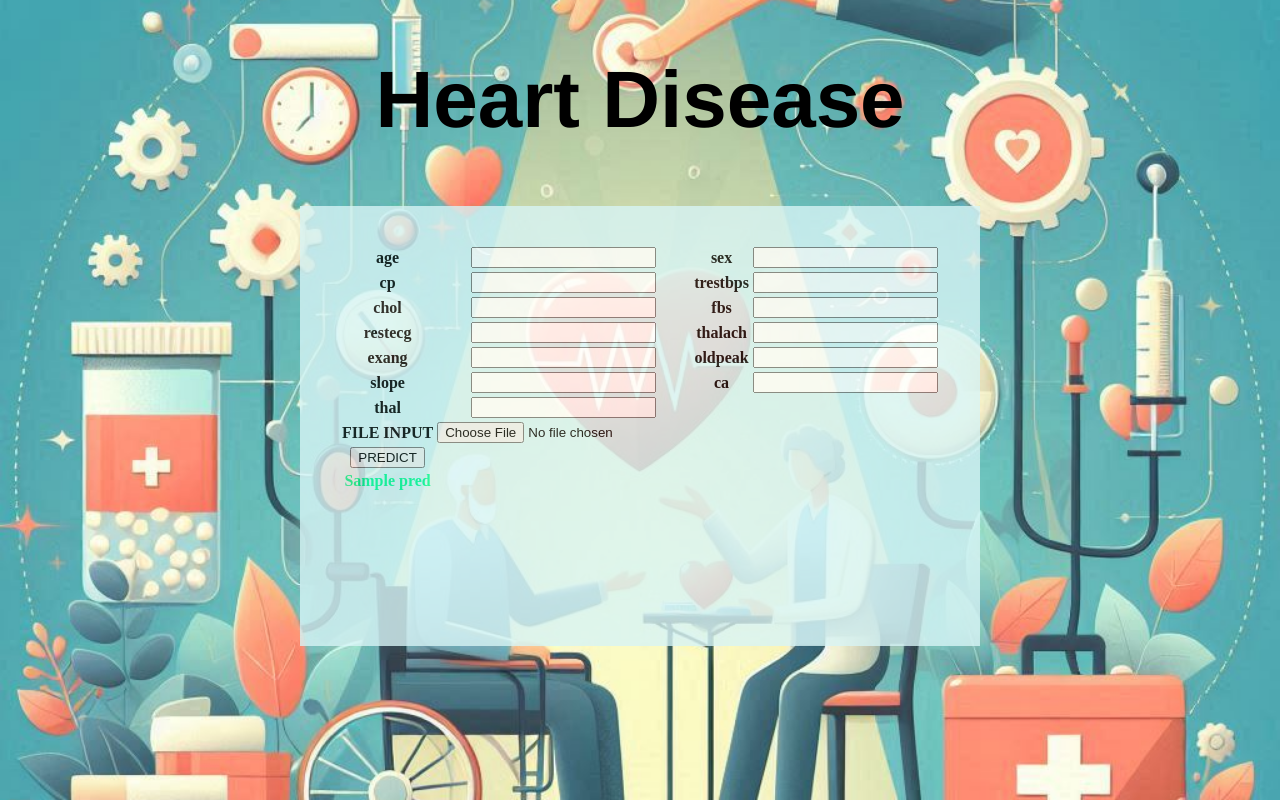
After one commit to Sidd0770/SIHgind, a Flask app: template app/templates/index.html in a window 1280 px wide. The commit adds this page. Run offline with Flask 3, Linux system fonts and the light colour scheme; the template is opened without the code that fills it: most values are stand-ins (such as "Sample title", 1, 10 or a date in 2020); parts of the project's set-up code (start-up, migrations or seed data) failed here and were passed over.

Commit message:
added prediction functionality

```diff
--- /dev/null
+++ b/app/app.py
@@ -0,0 +1,71 @@
+from flask import Flask, request, render_template, jsonify,url_for
+import pickle
+import numpy as np
+
+app = Flask(__name__)
+
+# Load the pre-trained ML model using pickle
+model = pickle.load(open("app/model.pkl", 'rb'))
+
+@app.route('/')
+def index():
+    return render_template('index.html')
+
+@app.route('/predict', methods=['POST'])
+def predict():
+    try:
+        # Get features from form data
+        age = request.form.get("age")
+        sex = request.form.get("sex")
+        cp = request.form.get("cp")
+        trestbps = request.form.get("trestbps")
+        chol = request.form.get("chol")
+        fbs = request.form.get("fbs")
+        restecg = request.form.get("restecg")
+        thalach = request.form.get("thalach")
+        exang = request.form.get("age")
+        oldpeak = request.form.get("oldpeak")
+        slope = request.form.get("slope")
+        ca = request.form.get("ca")
+        thal = request.form.get("thal")
+
+        if age is None :
+            return jsonify({'error': 'Missing age data'})
+        elif sex is None:
+            return jsonify({'error': 'Missing sex data'})
+        elif cp is None:
+            return jsonify({'error': 'Missing cp data'})
+        elif trestbps is None:
+            return jsonify({'error': 'Missing trestbps data'})
+        elif chol is None:
+            return jsonify({'error': 'Missing chol data'})
+        elif fbs is None:
+            return jsonify({'error': 'Missing fbs data'})
+        elif restecg is None:
+            return jsonify({'error': 'Missing restecg data'})
+        elif thalach is None:
+            return jsonify({'error': 'Missing thalach data'})
+        elif exang is None:
+            return jsonify({'error': 'Missing exang data'})
+        elif oldpeak is None:
+            return jsonify({'error': 'Missing oldpeak data'})
+        elif slope is None:
+            return jsonify({'error': 'Missing slope data'})
+        elif ca is None:
+            return jsonify({'error': 'Missing ca data'})
+        elif thal is None:
+            return jsonify({'error': 'Missing sex data'})
+
+        # Convert form data to model input
+        data = [float(age), float(sex), float(sex), float(sex), float(sex), float(sex), float(sex), float(sex), float(sex), float(sex), float(sex), float(sex), float(sex)]
+        data = np.array(data).reshape(1, -1)
+
+        # Make prediction
+        prediction = model.predict(data)
+
+        return render_template("index.html", pred = "Your Heart is Happy" if prediction[0] == 0 else "Likelihood of Heart Problem")
+    except Exception as e:
+        return jsonify({'error': str(e)}), 500
+
+if __name__ == '__main__':
+    app.run(debug=True)
--- a/style.css
+++ b/app/static/style.css
@@ -11,12 +11,12 @@
 body{
     margin:0;
     padding:0;
-    background-image:url("/images/Designer.jpeg") ;
+    background-image:url("images/Designer.jpeg") ;
     background-size: cover;
     background-position:center;
     background-repeat: no-repeat;
     background-attachment:fixed ;
-    /* height:100%; */
+    /*height:100%; */
     /* background-color: white; */
 
 
@@ -47,7 +47,8 @@ table{
     opacity:1;
     font-weight:bold;
 }
-.csvFile{
-    /* text-align:center; */
 
-}
+/* .csvFile{
+     text-align:center;
+
+}*/
--- /dev/null
+++ b/app/templates/index.html
@@ -0,0 +1,87 @@
+<!DOCTYPE html>
+<html lang="en">
+<head>
+    <meta charset="UTF-8">
+    <meta name="viewport" content="width=device-width, initial-scale=1.0">
+    <title>HealthCare</title>
+    <link rel="stylesheet" href="{{ url_for('static', filename='style.css') }}">
+</head>
+<body >
+    <h1 >Heart Disease</h1>
+    <div class="wrapper">
+        <!-- <h1>HeartDisease</h1> -->
+        <div class="container">
+            <form action = "/predict" method = "post">
+                <table class="table">
+                    <tr>
+                        <td>age</td>
+                        <td class="td"><input type="number" name="age"></td>
+
+                        <td>sex</td>
+                        <td class="td"><input type="number" name="sex"></td>
+                    </tr>
+                    <tr>
+                        <td>cp</td>
+                        <td class="td"><input type="number" name="cp"></td>
+
+                        <td> trestbps</td>
+                        <td class="td"><input type="number" name="trestbps"></td>
+                    </tr>
+                    <tr>
+                        <td>chol</td>
+                        <td class="td"><input type="number" name="chol"></td>
+                        <!-- <td></td> -->
+                        <td>fbs</td>
+                        <td class="td"><input type="number" name="fbs"></td>
+                    </tr>
+                    <tr>
+                        <td>restecg</td>
+                        <td class="td"><input type="number" name="restecg"></td>
+
+                        <td>thalach</td>
+                        <td class="td"><input type="number" name="thalach"></td>
+                    </tr>
+                    <tr>
+                        <td>exang</td>
+                        <td class="td"><input type="number" name="exang"></td>
+
+                        <td>oldpeak</td>
+                        <td class="td"><input type="number" name="oldpeak" step= "any"></td>
+                    </tr>
+                    <tr>
+                        <td>slope</td>
+                        <td class="td"><input type="number" name="slope"></td>
+
+                        <td>ca</td>
+                        <td class="td"><input type="number" name="ca"></td>
+                    </tr>
+                    <tr>
+                        <td>thal</td>
+                        <td class="td"><input type="number" name="thal"></td>
+                    </tr>
+
+
+                    <tr class="csvFile">
+                        <td>FILE INPUT</td>
+                        <td><input type="file"></td>
+                    </tr>
+
+                    <tr>
+                        <td><button type="submit" class="button">PREDICT</button></td>
+                    </tr>
+
+                    <tr>
+                        <br>
+                        <td style="color:rgb(3, 251, 148); ">{{pred}}<td>
+                        <br>
+                    </tr>
+
+                </table>
+
+            </form>
+
+
+        </div>
+    </div>
+</body>
+</html>
```
Also changed, not shown: app/heart.py (renamed from heart.py, +7 -4 lines), index.html (deleted, +0 -79 lines), app/heart.csv (renamed from heart.csv), app/package-lock.json (renamed from package-lock.json), app/package.json (renamed from package.json), app/postcss.config.js (renamed from postcss.config.js), app/static/images/Designer (1).jpeg (renamed from images/Designer (1).jpeg), app/static/images/Designer (2).jpeg (renamed from images/Designer (2).jpeg), app/static/images/Designer (3).jpeg (renamed from images/Designer (3).jpeg), app/static/images/Designer.jpeg (renamed from images/Designer.jpeg), app/tailwind.config.js (renamed from tailwind.config.js), 7 other files.
